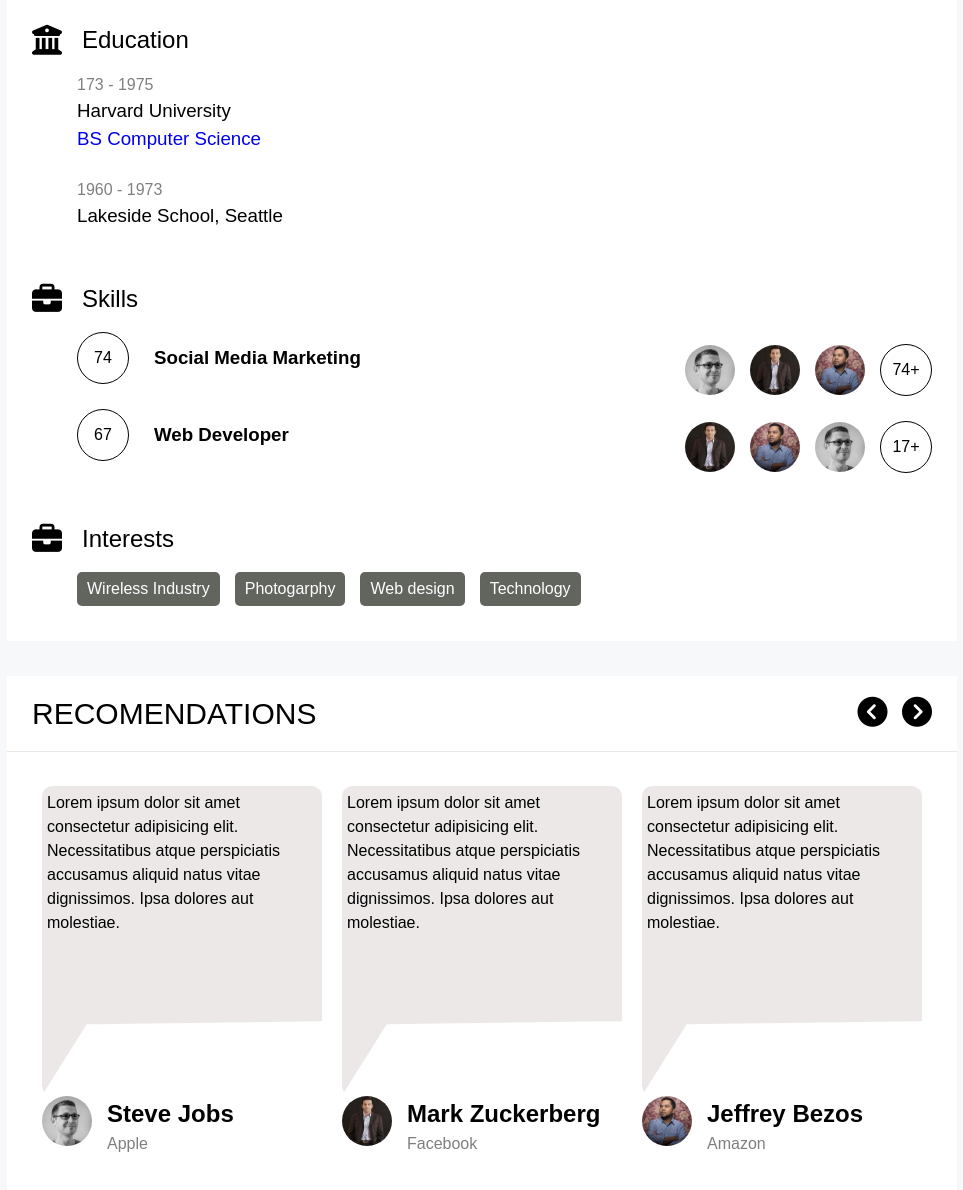
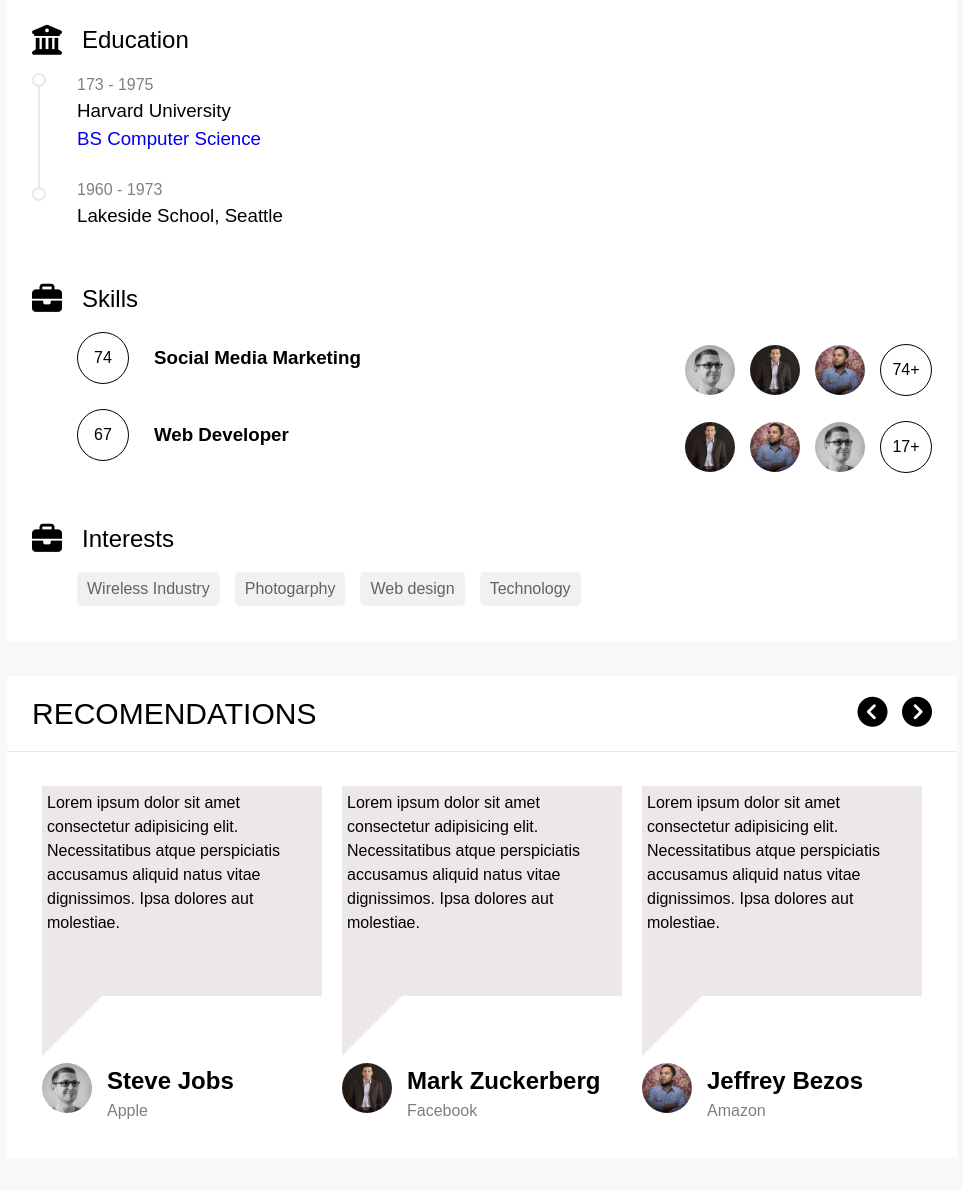
Before and after one commit to Ruziokhunov4115956/Linkedin, a plain HTML site: page index.html in a window 1280 px wide. Shown: the part 1316-2506 px from the top of the page, without its empty margins (158-1121 px from the left). Drawn offline with Linux system fonts and the light colour scheme.

Commit message:
Bugs have been fixed

```diff
--- a/index.html
+++ b/index.html
@@ -126,6 +126,7 @@
             <p class="bill-gates__text-opacity">Greater Seattle Area</p>
             <button class="bill-gates__btn btn-blue">Follow</button>
             <button class="bill-gates__btn">Connect</button>
+            <i class="fa-solid fa-angle-down"></i>
           </div>
           <div class="hero__follow">
             <div class="follow">
@@ -314,10 +315,16 @@
             </p>
           </div>
 
-          <div class="background__experience">
+          <div class="background__experience experience">
             <div class="background__summary-box">
               <i class="fa-solid fa-briefcase"></i>
               <h2 class="background__heading">Experience</h2>
+            </div>
+
+            <div class="experience-line">
+              <div class="experience__circle"></div>
+              <div class="experience__height"></div>
+              <div class="experience__circle"></div>
             </div>
 
             <div class="background__experience-box">
@@ -359,6 +366,12 @@
             <div class="background__summary-box">
               <i class="fa-solid fa-building-columns fa-briefcase"></i>
               <h2 class="background__heading">Education</h2>
+            </div>
+
+            <div class="experience-line">
+              <div class="experience__circle"></div>
+              <div class="experience__height"></div>
+              <div class="experience__circle"></div>
             </div>
 
             <div class="background__experience-box">
@@ -487,6 +500,7 @@
                 Necessitatibus atque perspiciatis accusamus aliquid natus vitae
                 dignissimos. Ipsa dolores aut molestiae.
               </p>
+              <div class="recomendations__border"></div>
               <div class="recomendations__item-box">
                 <img
                   class="recomendations__img"
@@ -508,6 +522,7 @@
                 Necessitatibus atque perspiciatis accusamus aliquid natus vitae
                 dignissimos. Ipsa dolores aut molestiae.
               </p>
+              <div class="recomendations__border"></div>
 
               <div class="recomendations__item-box">
                 <img
@@ -532,6 +547,7 @@
                 Necessitatibus atque perspiciatis accusamus aliquid natus vitae
                 dignissimos. Ipsa dolores aut molestiae.
               </p>
+              <div class="recomendations__border"></div>
 
               <div class="recomendations__item-box">
                 <img
--- a/scss/blocks/_background.scss
+++ b/scss/blocks/_background.scss
@@ -35,7 +35,25 @@
 }
 .background__experience {
   padding-bottom: 25px;
+  position: relative;
 }
+
+.experience-line {
+  position: absolute;
+}
+.experience__circle {
+  width: 10px;
+  height: 10px;
+  border: 2px solid $border-color;
+  border-radius: 50%;
+}
+.experience__height {
+  width: 2px;
+  height: 100px;
+  background-color: $border-color;
+  transform: translateX(6px);
+}
+
 .fa-briefcase {
   font-size: 30px;
 }
@@ -126,9 +144,9 @@
 }
 .interests-box__link {
     text-decoration: none;
-    color: #fff;
+    color: $link-color;
     padding: 5px 10px;
-    background-color: $link-color;
+    background-color: #F1F1F1;
     margin-right: 15px;
     border-radius: 5px;
 }
--- a/scss/blocks/_hero.scss
+++ b/scss/blocks/_hero.scss
@@ -130,11 +130,19 @@
   border: 1px solid $color-blue;
   color: $color-blue;
   background-color: #fff;
+  text-align: center;
 
   &:hover {
     background-color: #13a3f064;
     cursor: pointer;
   }
+}
+
+.fa-angle-down{
+  position: relative;
+  bottom: 45px;
+  left: 45px;
+  color:$color-blue;
 }
 
 .btn-blue {
@@ -262,6 +270,8 @@
 
 .famous-slide__icon{
   cursor: pointer;
+  transform: translateY(-20px);
+  margin: 10px;
 }
 
 
--- a/scss/blocks/_recomendations.scss
+++ b/scss/blocks/_recomendations.scss
@@ -51,10 +51,17 @@
 }
 .recomendations-text {
   padding: 5px;
-  clip-path: polygon(0% 0%, 100% 0, 100% 76%, 16% 77%, 0 100%);
   background-color: $border-color;
-  height: 300px;
-  border-radius: 10px;
+  height: 200px;
+}
+
+.recomendations__border{
+  width: 0px;
+  height: 0px;
+  display: inline-block;
+  border-style: solid;
+  border-width: 60px 60px 0 0;
+  border-color: $border-color transparent transparent transparent;
 }
 
 .recomendations__item-box {
```
Also changed, not shown: css/main.css, css/main.min.css, 2 other files.
